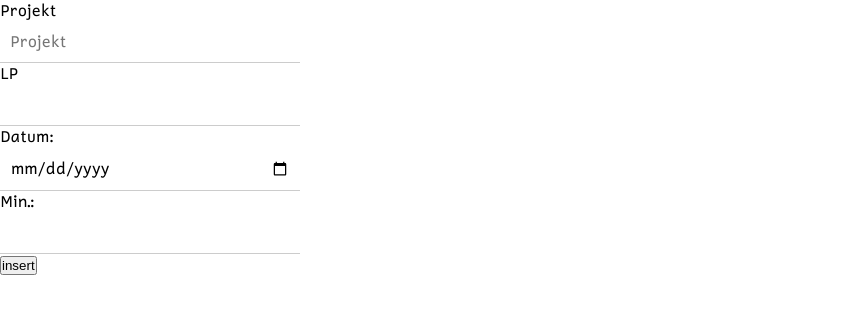
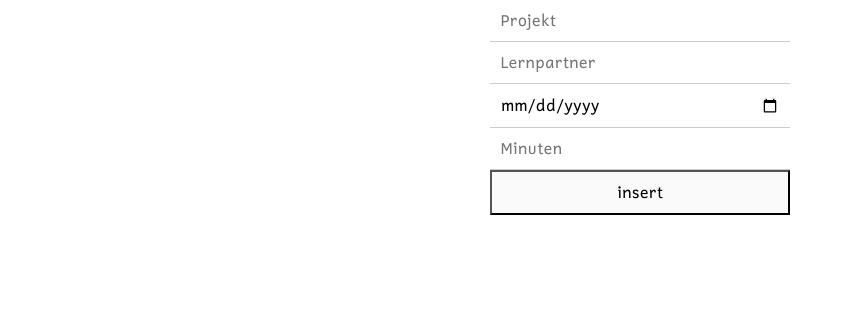
Before and after one commit to theking2/db-fw, a PHP site: page /timesheet-set.html in a window 1280 px wide. Shown: the top 314 px of the page, without its empty margins (0-853 px from the left). Run offline with PHP 8.4, Linux system fonts and the light colour scheme.

Commit message:
Add Timesheet

```diff
--- a/assets/style/main.css
+++ b/assets/style/main.css
@@ -64,12 +64,13 @@ a.project-tile:hover {
   box-shadow: 0 0 15px teal;
 
 }
-'
-button {
-  background: transparent;
-  border: none;
-  padding: 0;
+
+button, select, option {
+  background: var(--color-secondary);
+    padding: 10px;
+
   margin: 0;
+  width: 100%;
   font-size: inherit;
   font-family: inherit;
   font-weight: inherit;
--- a/classes/Persist/Base.php
+++ b/classes/Persist/Base.php
@@ -27,6 +27,7 @@ abstract class Base implements IPersist
   public function __set(string $field, $value):void {
 		// Prepare for incorrect dates.
 		$convert_date = function( $value, $format ) {
+			if( is_null($value) ) return null;
 			if ($d = \DateTime::createFromFormat( $format, $value ) )
 				return $d;
 			return null;
--- a/timesheet-set.html
+++ b/timesheet-set.html
@@ -11,24 +11,22 @@
 
 <body>
 
-  <form autocomplet="off" action="#" style="width:300px">
+  <form autocomplet="off" action="#" style="width:300px;margin:auto;">
     <div class="autocomplete" style="width:300px;">
-      <label for="project">Projekt</label><input name="project" id="project" placeholder="Projekt">
+      <input name="project" id="project" placeholder="Projekt">
       <input type="hidden" name="project-id" id="project-id" value="">
     </div>
     <div class="autocomplete" style="width:300px;">
-      <label for="student">LP</label><input name="student" id="student" value="">
+      <input name="student" id="student" placeholder="Lernpartner">
       <input type="hidden" name="student-id" id="student-id" value="">
     </div>
     <!-- <label for="ProjectID">ProjektID</label><input name="ProjectID" id="ProjectID" value="205"><br> -->
     <!-- <label for="StudentID">LP</label><input name="StudentID" id="StudentID" value="29"><br> -->
-    <label for="date">Datum:</label><input type="date" id="date"><br>
-    <label for="minutes">Min.:</label><input type="number" id="minutes" min="15" max="240" step="15"><br>
+    <input type="date" id="date"><br>
+    <input type="number" id="minutes" min="15" max="240" step="15" placeholder="Minuten"><br>
 
     <button id="add">insert</button><br>
-  </form>
-  <p id="message"></p>
-  <form autocomplete="off" action="#">
+    <p id="message"></p>
   </form>
 
   <template>
@@ -99,7 +97,7 @@
 </script>
 
 <script>
-  autocomplete = (input, inputID, ajaxUrl) => {
+  autocomplete = (input, inputID, ajaxUrl, fieldName) => {
     let currentFocus = -1;
 
     input.addEventListener('input', async e => {
@@ -118,7 +116,7 @@
         let i = 10;
         data.every(project => {
           const b = document.createElement('div');
-          b.innerHTML = project.Name;
+          b.innerHTML = project[fieldName];
           b.dataset.id = project.ID;
           b.addEventListener('click', e => {
             inputID.value = b.dataset.id;
@@ -188,8 +186,8 @@
 
   };
 
-  autocomplete(document.getElementById("project"), document.getElementById("project-id"), '/project?Name=');
-  autocomplete(document.getElementById("student"), document.getElementById("student-id"), '/student?FullName=');
+  autocomplete(document.getElementById("project"), document.getElementById("project-id"), '/project?Name=', 'Name');
+  autocomplete(document.getElementById("student"), document.getElementById("student-id"), '/student?FullName=', 'FullName');
 </script>
 
 </html>
```
